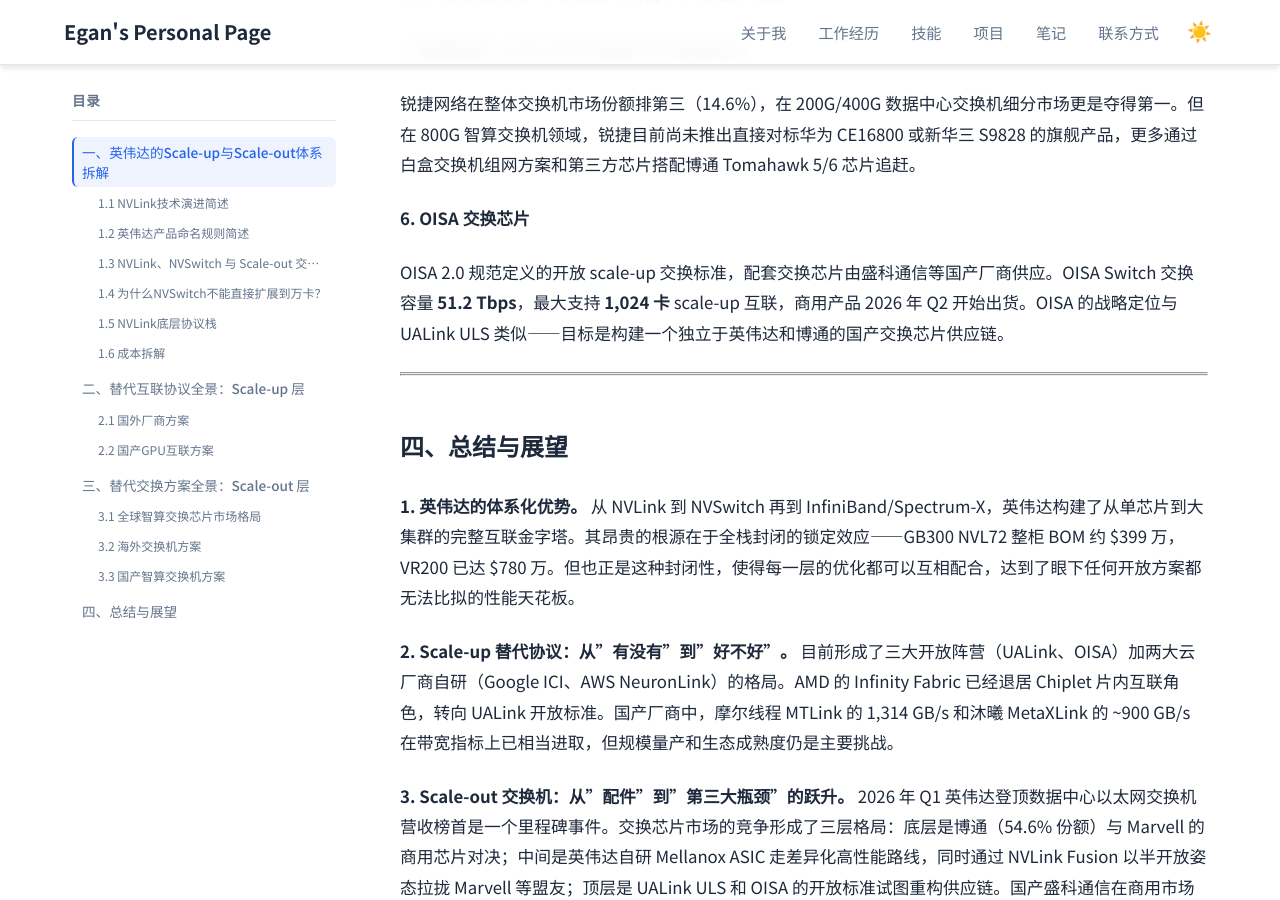
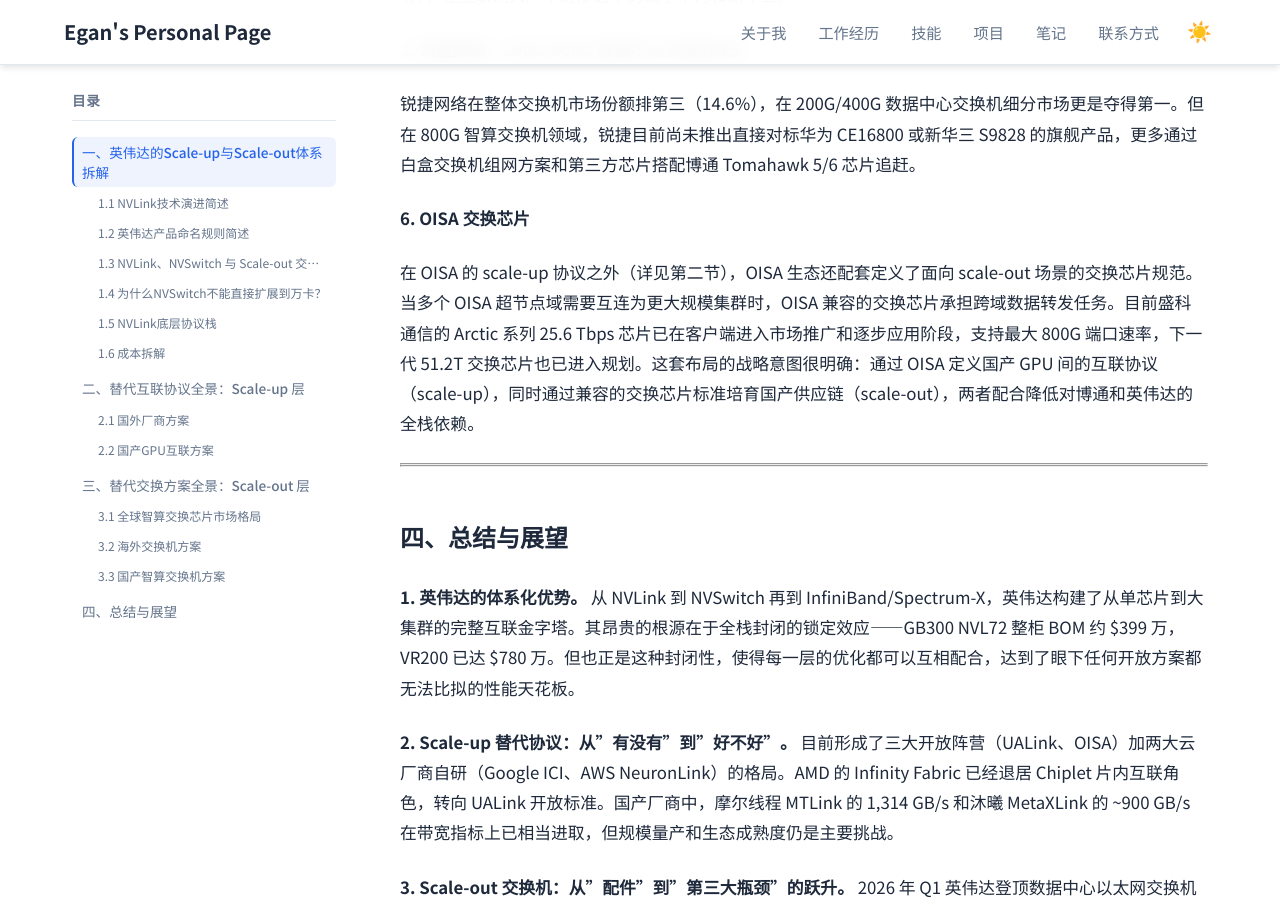
Before and after one commit to Lejun-Hu/Lejun-Hu.github.io, a Jekyll site: the page built from _notes/2026-7-12-GPU_Interconnect_Research.md, in a window 1280 px wide and 900 px high, scrolled down 19953 px. Built offline with Jekyll 4.4.1, drawn with Linux system fonts in a browser that asks for light colours; some of the changed text lies outside the part shown.

Commit message:
refactor: 分离OISA的scale-up与scale-out描述，添加交叉引用

```diff
--- a/_notes/2026-7-12-GPU_Interconnect_Research.md
+++ b/_notes/2026-7-12-GPU_Interconnect_Research.md
@@ -268,7 +268,7 @@ C500 采用 7nm 工艺和自研 XCORE 1.0 架构，C600 在此基础上升级至
 
 OISA 由中国移动联合北京市科委发起，昆仑芯、摩尔线程、沐曦、海光、天数智芯、登临科技、太初、南湖研究院等 8 家 GPU 企业以及腾讯、百度共同参与，目标与 UALink 高度一致：构建国产 GPU 卡间**开放、多供应商的 scale-up 互联标准**，避免每家厂商各自定义一套私有协议导致的生态碎片化。
 
-OISA 1.0 于 2025 年 8 月发布，2.0 进一步将规格提升至单点 **896 GB/s** 带宽、交换容量 51.2 Tbps、支持最多 **1,024 张 AI 芯片**互联，时延缩短至数百纳秒，已具备原生内存语义。2025 年，昆仑芯基于 OISA 的 64 卡超节点在国际会议上完成首秀；OISA 商用产品预计 **2026 年 Q2** 开始出货，盛科通信等国产交换芯片厂商将在其中扮演核心角色。
+OISA 1.0 于 2025 年 8 月发布，2.0 进一步将 scale-up 规格提升至单点 **896 GB/s** 带宽、支持最多 **1,024 张 AI 芯片**互联，时延缩短至数百纳秒，已具备原生内存语义。2025 年，昆仑芯基于 OISA 的 64 卡超节点在国际会议上完成首秀；OISA 商用产品预计 **2026 年 Q2** 开始出货。关于 OISA 在 scale-out 层的交换芯片规划，详见第三节。
 
 与 UALink 相比，OISA 在带宽和标准化程度上仍有一定差距，但它在国内的意义更为特殊——它第一次将碎片化的国产 GPU 生态整合到一个共同的互联标准框架下，这对于尚处于追赶阶段的国产算力集群而言，其生态聚合价值可能比单纯的性能指标更重要。
 
@@ -353,7 +353,7 @@ Arista 的策略与以上三家完全不同——它**不生产交换芯片**，
 
 **6. OISA 交换芯片**
 
-OISA 2.0 规范定义的开放 scale-up 交换标准，配套交换芯片由盛科通信等国产厂商供应。OISA Switch 交换容量 **51.2 Tbps**，最大支持 **1,024 卡** scale-up 互联，商用产品 2026 年 Q2 开始出货。OISA 的战略定位与 UALink ULS 类似——目标是构建一个独立于英伟达和博通的国产交换芯片供应链。
+在 OISA 的 scale-up 协议之外（详见第二节），OISA 生态还配套定义了面向 scale-out 场景的交换芯片规范。当多个 OISA 超节点域需要互连为更大规模集群时，OISA 兼容的交换芯片承担跨域数据转发任务。目前盛科通信的 Arctic 系列 25.6 Tbps 芯片已在客户端进入市场推广和逐步应用阶段，支持最大 800G 端口速率，下一代 51.2T 交换芯片也已进入规划。这套布局的战略意图很明确：通过 OISA 定义国产 GPU 间的互联协议（scale-up），同时通过兼容的交换芯片标准培育国产供应链（scale-out），两者配合降低对博通和英伟达的全栈依赖。
 
 ---
 
```
